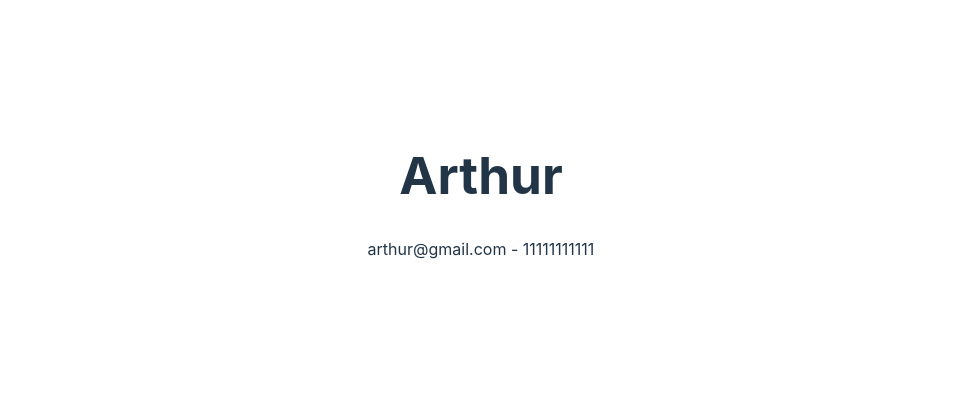
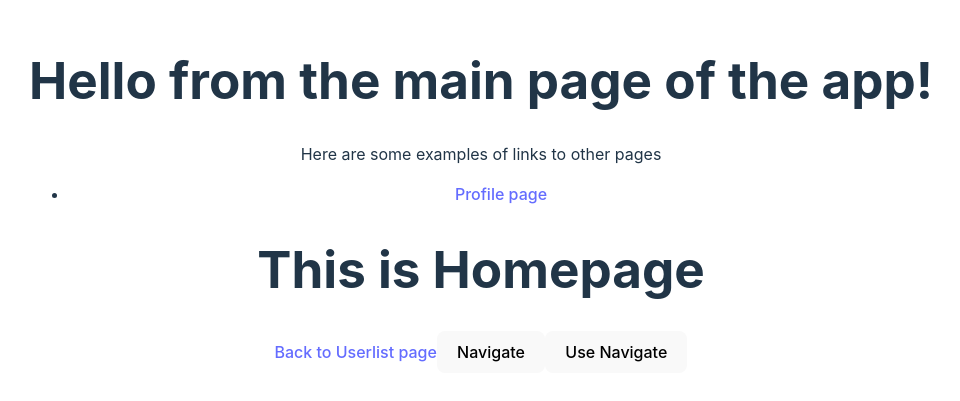
Before and after one commit to iamwaiyanminhtet/react-playground, a React (Vite) app: page / in a window 1280 px wide. Shown: the part 205-606 px from the top of the page, without its empty margins (159-1119 px from the left). Built offline with nearby package versions, Linux system fonts and the light colour scheme.

Commit message:
react router basic routing | <Navigate> | useNavigate()

```diff
--- a/package.json
+++ b/package.json
@@ -14,6 +14,7 @@
     "prop-types": "^15.8.1",
     "react": "^18.2.0",
     "react-dom": "^18.2.0",
+    "react-router-dom": "^6.22.0",
     "uuid": "^9.0.1"
   },
   "devDependencies": {
--- a/src/App.jsx
+++ b/src/App.jsx
@@ -1,14 +1,18 @@
+import { useState } from 'react';
+import './App.css';
+import { Link, Navigate, useNavigate } from 'react-router-dom';
 // import { useState } from 'react'
 // import reactLogo from './assets/react.svg'
 // import viteLogo from '/vite.svg'
-import { useState } from 'react';
-import './App.css'
-import ClassComponentMethods from './components/ClassComponentMethods';
-import PropType from './components/PropType';
+// import { useState } from 'react';
+// import ClassComponentMethods from './components/ClassComponentMethods';
+// import PropType from './components/PropType';
 
 function App() {
   // const [unmount, setUnmount] = useState(false);
 
+  const [navigate, setNavigate] = useState(false);
+  const navigateHook = useNavigate()
   return (
     // <>
     // <div>
@@ -20,7 +24,25 @@ function App() {
     // }
     // </>
     <>
-    <PropType name="Arthur" email='arthur@gmail.com' phone={Number('11111111111')}></PropType>
+    {/* <PropType name="Arthur" email='arthur@gmail.com' phone={Number('11111111111')}></PropType> */}
+    {navigate && <Navigate to='navigate' replace='true'></Navigate>}
+
+    <div>
+      <h1>Hello from the main page of the app!</h1>
+      <p>Here are some examples of links to other pages</p>
+      <nav>
+        <ul>
+          <li>
+            <Link to="profile">Profile page</Link>
+          </li>
+        </ul>
+      </nav>
+    </div>
+    <h1>This is Homepage</h1>
+    <Link to='/userlist'>Back to Userlist page</Link>
+
+    <button onClick={() => setNavigate(true)}>Navigate</button>
+    <button onClick={() => navigateHook('/navigate')}>Use Navigate</button>
     </>
   );
 }
--- /dev/null
+++ b/src/components/Router.jsx
@@ -0,0 +1,48 @@
+import App from '../App'
+import { createBrowserRouter, RouterProvider } from 'react-router-dom';
+import Profile, { ErrorPage } from './router/Profile';
+import Userlist, {User} from './router/Userlist';
+import NavigateEle from './router/Navigate';
+
+const Router = () => {
+    const router = createBrowserRouter([
+        {
+          path : "/",
+          element : <App />,
+          errorElement: <ErrorPage />,
+        },
+        {
+          path: "profile/:name",
+          element : <Profile/>
+        },
+        {
+          path: "navigate",
+          element : <NavigateEle/>
+        },
+        // {
+        //   path : "/profile",
+        //   element : <Profile/>,
+        //   children : [
+        //     {index : true, element : <DefaultProfile/>},
+        //     {path : "spinach", element : <Spinach/>},
+        //     {path : "popeye", element : <Popeye/>}
+        //   ]
+        // }
+      ])
+
+      return <RouterProvider router={router} />
+}
+
+const UserRouter = () => {
+    const router = createBrowserRouter([
+        { path : '/' , element : <App/> },
+        { path : '/userlist/' , element : <Userlist/> },
+        { path : '/userlist/:id' , element : <Userlist/> },
+    ]);
+
+    return <RouterProvider router={router} />
+}
+export {UserRouter}
+
+
+export default Router
--- /dev/null
+++ b/src/components/router/Navigate.jsx
@@ -0,0 +1,12 @@
+import { Link } from "react-router-dom"
+
+const NavigateEle = () => {
+  return (
+    <>
+    <h1>This is Navigate Element Page.</h1>
+    <Link to='/'>Home page</Link>
+    </>
+  )
+}
+
+export default NavigateEle;
--- /dev/null
+++ b/src/components/router/Popeye.jsx
@@ -0,0 +1,12 @@
+import { Link } from "react-router-dom";
+
+const Popeye = () => {
+  return (
+    <>
+      <p>Hi, I am Popeye! I love to eat Spinach!</p>
+      <Link to="/">Click here to go back</Link>
+    </>
+  );
+};
+
+export default Popeye;
--- /dev/null
+++ b/src/components/router/Profile.jsx
@@ -0,0 +1,45 @@
+// import { Link, Outlet } from "react-router-dom";
+
+import { useParams } from "react-router-dom";
+import Spinach from "./Spinach";
+import Popeye from "./Popeye";
+
+const Profile = () => {
+  const { name } = useParams();
+
+  return (
+    <div>
+      <h1>Hello from profile page!</h1>
+      <p>So, how are you?</p>
+      <hr />
+      <h2>The profile visited is here:</h2>
+      {name === "popeye" ? (
+        <Popeye />
+      ) : name === "spinach" ? (
+        <Spinach />
+      ) : (
+        <DefaultProfile />
+      )}
+    </div>
+  );
+};
+
+const DefaultProfile = () => {
+    return <p>Oh, nothing to see here!</p>;
+};
+
+import { Link } from "react-router-dom";
+
+const ErrorPage = () => {
+  return (
+    <div>
+      <h1>Oh no, this route doesn't exist!</h1>
+      <Link to="/">
+        You can go back to the home page by clicking here, though!
+      </Link>
+    </div>
+  );
+};
+
+export default Profile;
+export  {DefaultProfile, ErrorPage};
--- /dev/null
+++ b/src/components/router/Spinach.jsx
@@ -0,0 +1,12 @@
+import { Link } from "react-router-dom";
+
+const Spinach = () => {
+  return (
+    <>
+      <p>Hi, I am Spinach! Popeye loves to eat me!</p>
+      <Link to="/">Click here to go back</Link>
+    </>
+  );
+};
+
+export default Spinach;
--- /dev/null
+++ b/src/components/router/Userlist.jsx
@@ -0,0 +1,43 @@
+import { Link, Outlet } from "react-router-dom"
+import { useParams } from "react-router-dom";
+
+
+
+const Userlist = () => {
+    const {id} = useParams();
+    let userList = [
+        { name : 'user1', email : 'user1@gmail.com'},
+        { name : 'user2', email : 'user2@gmail.com'},
+    ];
+
+  return (
+    <>
+    <h1>This is Userlist Page</h1>
+    <Link to='/'>Back to Home page</Link>
+
+    <div>
+        {userList.map((user, idx) => <Link key={idx} to={`/userlist/${idx}`}>{user.name}</Link>)}
+    </div>
+
+    {
+       id ==  0 ? <User user={userList[0]}/>  : ''
+    }
+    {
+       id == 1 ? <User user={userList[1]}/>  : ''
+    }
+    </>
+  )
+}
+
+const User = ({user}) => {
+    return (
+        <>
+        <h1>{user.name}</h1>
+        <p>{user.email}</p>
+        </>
+    )
+}
+
+export {User}
+
+export default Userlist
--- a/src/main.jsx
+++ b/src/main.jsx
@@ -1,10 +1,17 @@
 import React from 'react'
 import ReactDOM from 'react-dom/client'
 import './index.css'
+import Router, {UserRouter} from './components/Router'
 import App from './App'
+// import {DefaultProfile} from './components/router/Profile';
+// import Spinach from './components/router/Spinach'
+// import Popeye from './components/router/Popeye'
+
+
+
 
 ReactDOM.createRoot(document.getElementById('root')).render(
   <React.StrictMode>
-    <App/>
-  </React.StrictMode>,
+   <Router/>
+  </React.StrictMode>
 )
```
Also changed, not shown: 1 other file (tests, documents, lock files or other folders).
